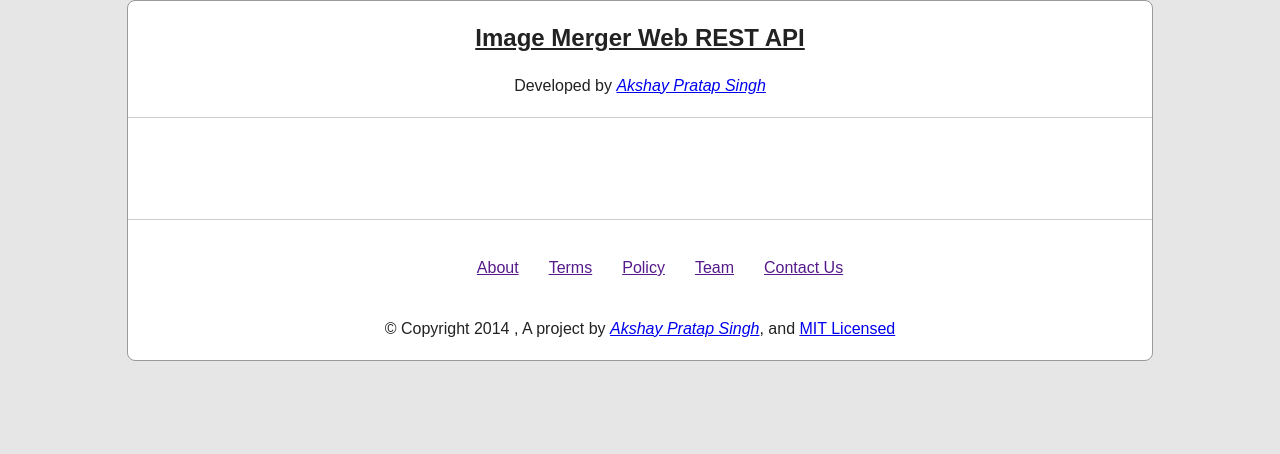
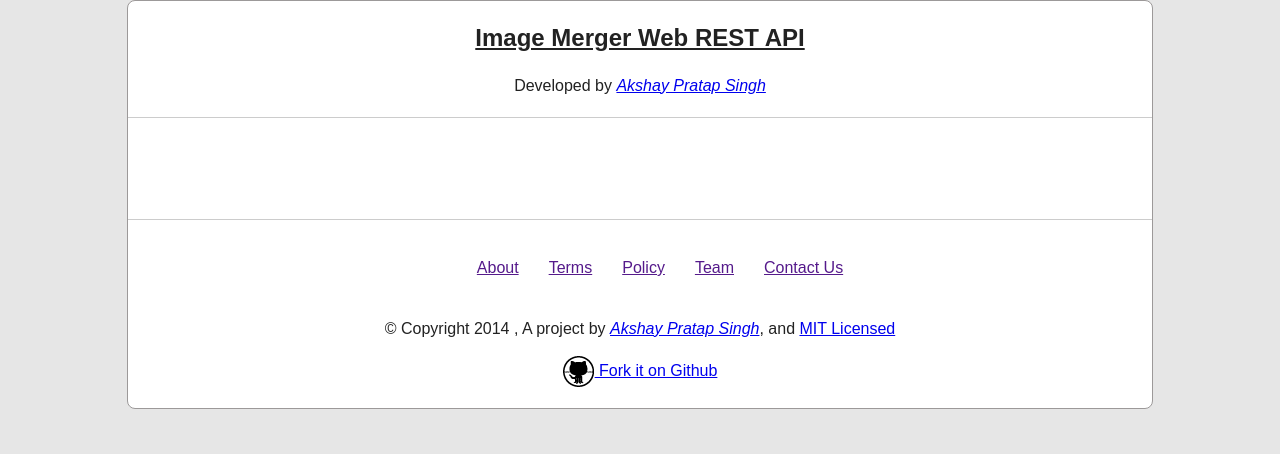
Before and after one commit to kodekracker/Image-Merging-API, a Flask app: template templates/index.html in a window 1280 px wide. Shown: the top 454 px of the page. Run offline with Flask 2, Linux system fonts and the light colour scheme; the template is opened without the code that fills it, so the values that code supplies are empty; some libraries are stand-ins or nearby versions.

Commit message:
add github link in html doc

```diff
--- a/templates/index.html
+++ b/templates/index.html
@@ -47,6 +47,7 @@
                     </ul>
                 </div>
                 <p>© Copyright 2014 , A project by <a href="https://github.com/KodeKracker" target="_blank"><em>Akshay Pratap Singh</em></a>, and <a href="http://opensource.org/licenses/MIT">MIT Licensed</a></p>
+                <p><a href="https://github.com/KodeKracker/Image-Merging-API"><img src="static/img/github-icon.png" />&nbsp;Fork it on Github </a><p>
             </footer>
         </div>
 
```
Also changed, not shown: static/img/github-icon.png (added).
